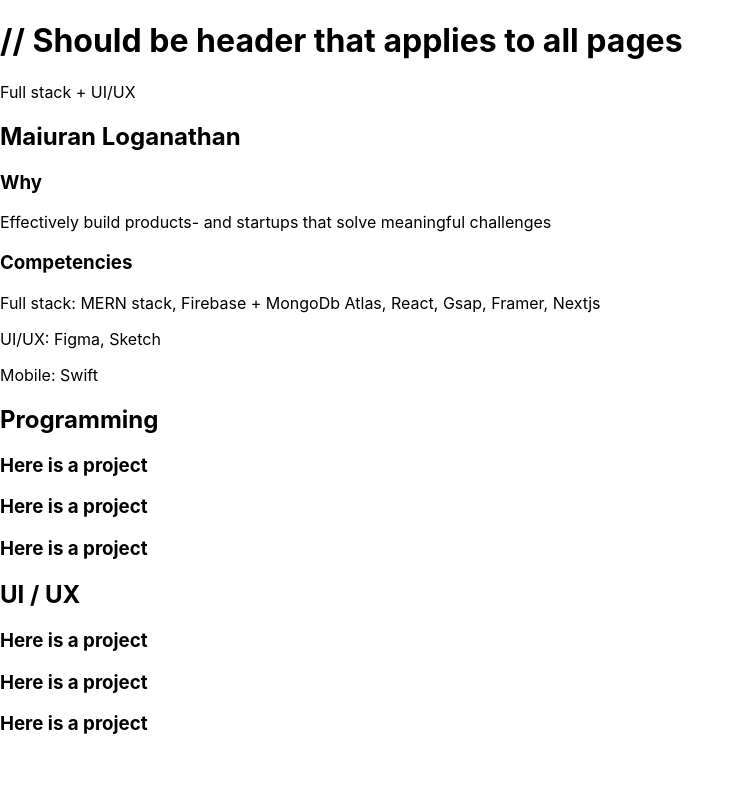
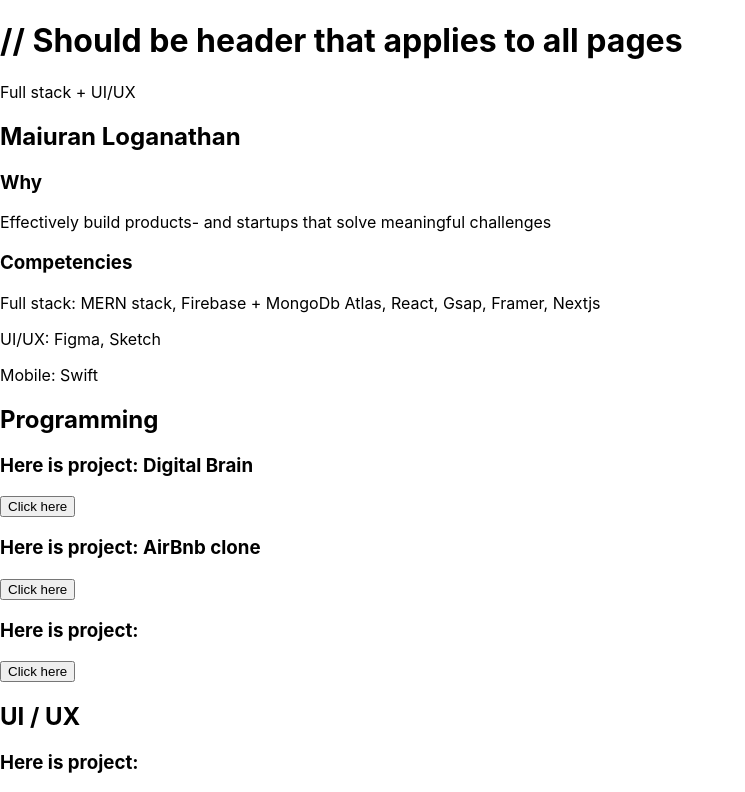
Before and after one commit to Maiuran1404/mayoopage, a React (Create React App) app: page / in a window 1280 px wide. Shown: the top 792 px of the page, without its empty margins (0-745 px from the left). Built offline with nearby package versions, Linux system fonts and the light colour scheme.

Commit message:
with link

```diff
--- a/src/components/project.js
+++ b/src/components/project.js
@@ -1,11 +1,25 @@
 import React, { Component } from 'react';
 
+
 class Project extends Component {
+
+    handleClick(){
+        // e.preventDefault();
+        console.log('The link was clicked.');
+        window.location.href=`/${this.props.name}`;
+    }
+
+
+
     render(){
+
         return (
+
             <div>
-                <h3>Here is a project</h3>
+                <h3>Here is project: {this.props.name}</h3>
+                <button onClick={() => this.handleClick(this.props.name)}> Click here </button>
             </div>
+
         );
     }
 }
--- a/src/containers/Home.js
+++ b/src/containers/Home.js
@@ -11,8 +11,8 @@ class Home extends Component {
             <div>
                 <Intro />
                 <h2>Programming</h2>
-                <Project />
-                <Project />
+                <Project name='Digital Brain'/>
+                <Project name='AirBnb clone'/>
                 <Project />
                 <h2>UI / UX </h2>
                 <Project />
```
